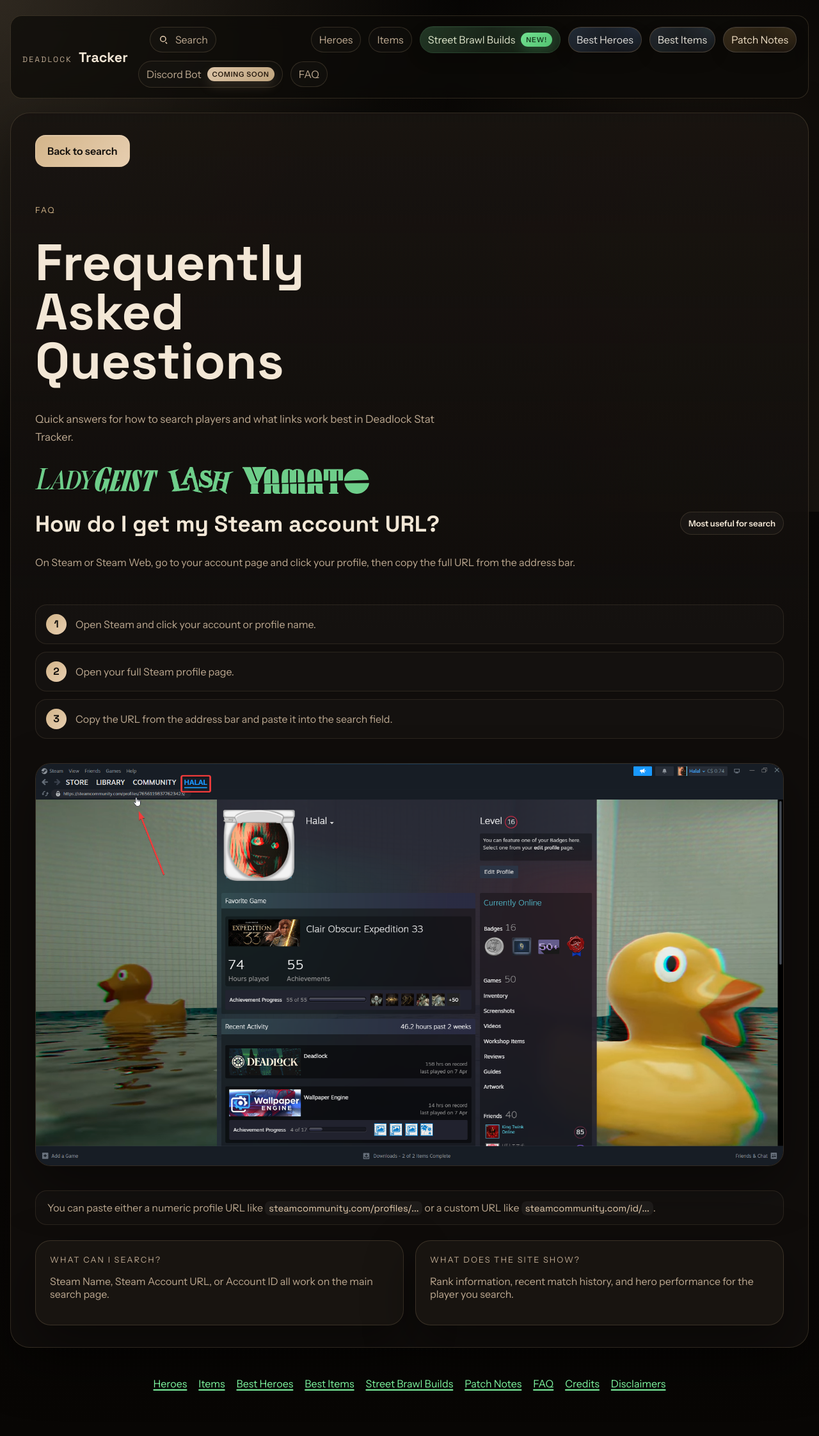
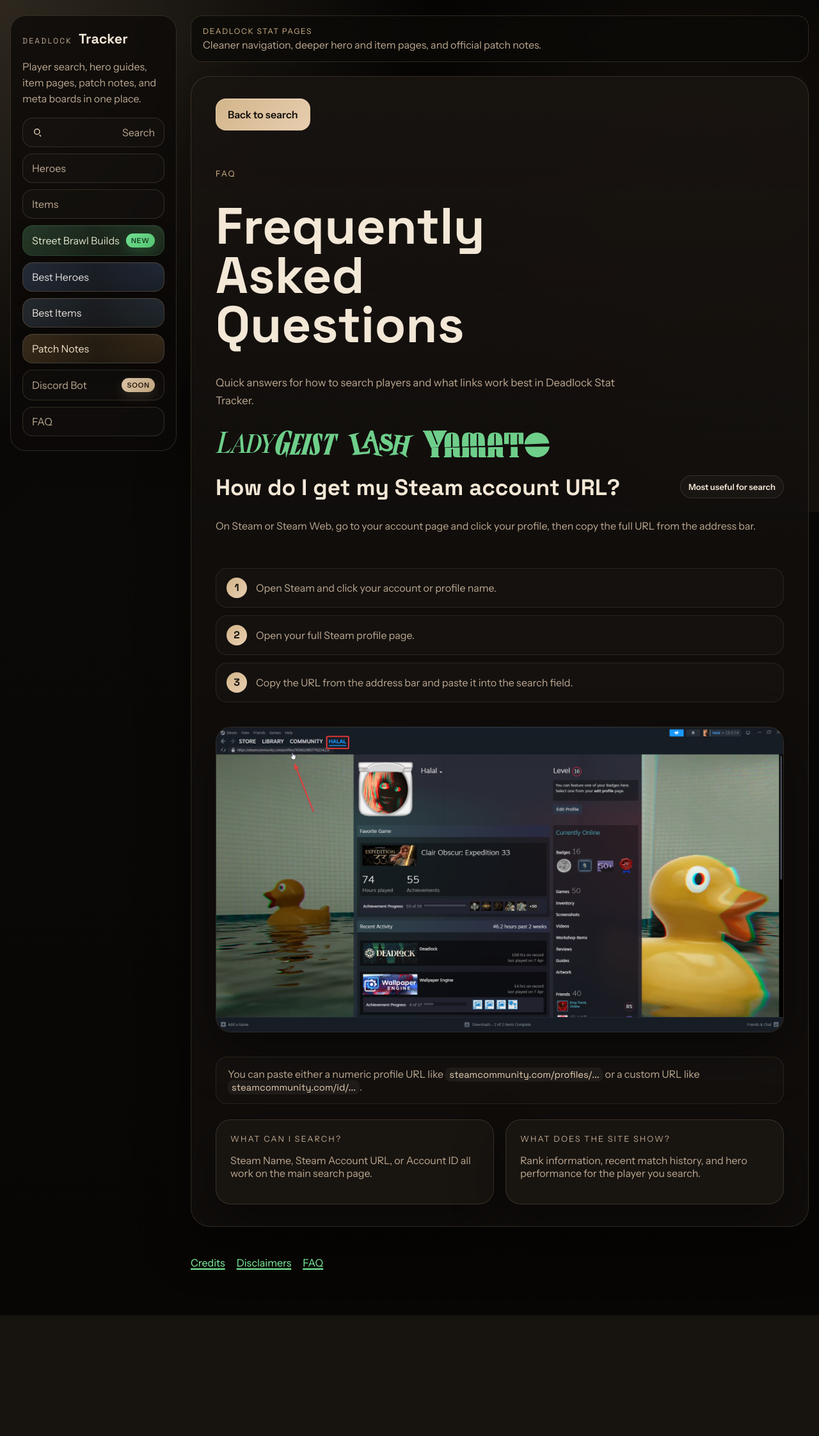
Before and after one commit to vvMaxwell/Deadlock_Tracker, a FastAPI app: page /faq in a window 1280 px wide. Shown: the whole page at 64% size. After the commit the page ends 2056 px from the top, so only its background shows below. Run offline with FastAPI, Linux system fonts and the light colour scheme.

Commit message:
Improve detail page resilience and simplify navigation UI

```diff
--- a/src/deadlock_tracker/web/app.py
+++ b/src/deadlock_tracker/web/app.py
@@ -852,6 +852,8 @@
                 page_title="Item Not Found | Deadlock Stat Tracker",
                 meta_description="That Deadlock item page could not be loaded right now.",
                 meta_robots="noindex,follow",
+                error_subject="item",
+                error_hints=["Try another item", "Try the item directory", "Try again in a moment"],
                 message="That item could not be found.",
             ),
             status_code=404,
@@ -867,9 +869,26 @@
         )
         if request.url.path != _url_path(canonical_url):
             return RedirectResponse(url=canonical_url, status_code=308)
-
-        mode_stats: list[ItemModeStatView] = []
-        for mode_name in ("normal", "street_brawl"):
+    except DeadlockError as error:
+        return _html_response(TEMPLATES.TemplateResponse(
+            request,
+            "error.html",
+            _base_context(
+                request,
+                page_title="Item Not Found | Deadlock Stat Tracker",
+                meta_description="That Deadlock item page could not be loaded right now.",
+                meta_robots="noindex,follow",
+                error_subject="item",
+                error_hints=["Try another item", "Try the item directory", "Try again in a moment"],
+                message=str(error),
+            ),
+            status_code=404,
+        ))
+
+    mode_stats: list[ItemModeStatView] = []
+    data_warning: str | None = None
+    for mode_name in ("normal", "street_brawl"):
+        try:
             stats = await api.get_item_stats(game_mode=mode_name, min_matches=100)
             stat = next((entry for entry in stats if entry.item_id == parsed_item_id), None)
             if stat is None:
@@ -883,19 +902,9 @@
                     timing_text=_friendly_time_seconds(stat.avg_buy_time_s),
                 )
             )
-    except DeadlockError as error:
-        return _html_response(TEMPLATES.TemplateResponse(
-            request,
-            "error.html",
-            _base_context(
-                request,
-                page_title="Item Not Found | Deadlock Stat Tracker",
-                meta_description="That Deadlock item page could not be loaded right now.",
-                meta_robots="noindex,follow",
-                message=str(error),
-            ),
-            status_code=404,
-        ))
+        except DeadlockError as error:
+            if data_warning is None:
+                data_warning = _friendly_meta_error_message(error, topic=f"{item.name} item stats")
 
     return _html_response(TEMPLATES.TemplateResponse(
         request,
@@ -924,6 +933,7 @@
             ],
             item=item,
             item_mode_stats=mode_stats,
+            data_warning=data_warning,
         ),
     ))
 
@@ -1069,6 +1079,8 @@
                 page_title="Hero Not Found | Deadlock Stat Tracker",
                 meta_description="That Deadlock hero page could not be loaded right now.",
                 meta_robots="noindex,follow",
+                error_subject="hero",
+                error_hints=["Try another hero", "Try the hero directory", "Try again in a moment"],
                 message="That hero could not be found.",
             ),
             status_code=404,
@@ -1085,7 +1097,28 @@
         )
         if request.url.path != _url_path(canonical_url):
             return RedirectResponse(url=canonical_url, status_code=308)
-
+    except DeadlockError as error:
+        return _html_response(TEMPLATES.TemplateResponse(
+            request,
+            "error.html",
+            _base_context(
+                request,
+                page_title="Hero Not Found | Deadlock Stat Tracker",
+                meta_description="That Deadlock hero page could not be loaded right now.",
+                meta_robots="noindex,follow",
+                error_subject="hero",
+                error_hints=["Try another hero", "Try the hero directory", "Try again in a moment"],
+                message=str(error),
+            ),
+            status_code=404,
+        ))
+
+    hero_stat = None
+    top_items: list[HeroDetailItemView] = []
+    matchup_preview: list[HeroPeerStatView] = []
+    synergy_preview: list[HeroPeerStatView] = []
+    data_warning: str | None = None
+    try:
         analytics = await api.get_hero_analytics(game_mode="normal", min_matches=500)
         hero_stat = next((entry for entry in analytics if entry.hero_id == hero.hero_id), None)
         item_stats = await api.get_item_stats(hero_id=hero.hero_id, game_mode="normal", min_matches=100)
@@ -1115,33 +1148,10 @@
             for stat, item in ranked_items
             if item is not None
         ]
-        matchup_preview = _build_counter_views(
-            counter_stats,
-            hero_info,
-            request=request,
-            view="favorable",
-            limit=3,
-        )
-        synergy_preview = _build_synergy_views(
-            synergy_stats,
-            hero.hero_id,
-            hero_info,
-            request=request,
-            limit=3,
-        )
+        matchup_preview = _build_counter_views(counter_stats, hero_info, request=request, view="favorable", limit=3)
+        synergy_preview = _build_synergy_views(synergy_stats, hero.hero_id, hero_info, request=request, limit=3)
     except DeadlockError as error:
-        return _html_response(TEMPLATES.TemplateResponse(
-            request,
-            "error.html",
-            _base_context(
-                request,
-                page_title="Hero Not Found | Deadlock Stat Tracker",
-                meta_description="That Deadlock hero page could not be loaded right now.",
-                meta_robots="noindex,follow",
-                message=str(error),
-            ),
-            status_code=404,
-        ))
+        data_warning = _friendly_meta_error_message(error, topic=f"{hero.name} hero details")
 
     return _html_response(TEMPLATES.TemplateResponse(
         request,
@@ -1176,6 +1186,7 @@
             hero_top_items=top_items,
             hero_matchup_preview=matchup_preview,
             hero_synergy_preview=synergy_preview,
+            data_warning=data_warning,
             hero_items_url=str(request.url_for("hero_items", hero_id=str(hero.hero_id), hero_slug=_slugify(hero.name))),
             hero_matchups_url=str(request.url_for("hero_matchups", hero_id=str(hero.hero_id), hero_slug=_slugify(hero.name))),
         ),
@@ -1195,6 +1206,8 @@
                 page_title="Hero Items Not Found | Deadlock Stat Tracker",
                 meta_description="That Deadlock hero item page could not be loaded right now.",
                 meta_robots="noindex,follow",
+                error_subject="hero",
+                error_hints=["Try another hero", "Try the hero directory", "Try again in a moment"],
                 message="That hero could not be found.",
             ),
             status_code=404,
@@ -1211,7 +1224,25 @@
         )
         if request.url.path != _url_path(canonical_url):
             return RedirectResponse(url=canonical_url, status_code=308)
-
+    except DeadlockError as error:
+        return _html_response(TEMPLATES.TemplateResponse(
+            request,
+            "error.html",
+            _base_context(
+                request,
+                page_title="Hero Items Not Found | Deadlock Stat Tracker",
+                meta_description="That Deadlock hero item page could not be loaded right now.",
+                meta_robots="noindex,follow",
+                error_subject="hero",
+                error_hints=["Try another hero", "Try the hero directory", "Try again in a moment"],
+                message=str(error),
+            ),
+            status_code=404,
+        ))
+
+    top_items: list[HeroDetailItemView] = []
+    data_warning: str | None = None
+    try:
         item_stats = await api.get_item_stats(hero_id=hero.hero_id, game_mode="normal", min_matches=80)
         item_info_map = await api.get_all_item_info()
         ranked_items = sorted(
@@ -1238,18 +1269,7 @@
             if item is not None
         ]
     except DeadlockError as error:
-        return _html_response(TEMPLATES.TemplateResponse(
-            request,
-            "error.html",
-            _base_context(
-                request,
-                page_title="Hero Items Not Found | Deadlock Stat Tracker",
-                meta_description="That Deadlock hero item page could not be loaded right now.",
-                meta_robots="noindex,follow",
-                message=str(error),
-            ),
-            status_code=404,
-        ))
+        data_warning = _friendly_meta_error_message(error, topic="hero item trends")
 
     return _html_response(TEMPLATES.TemplateResponse(
         request,
@@ -1282,6 +1302,7 @@
             ],
             hero=hero,
             hero_top_items=top_items,
+            data_warning=data_warning,
             hero_detail_url=str(request.url_for("hero_detail", hero_id=str(hero.hero_id), hero_slug=_slugify(hero.name))),
             hero_matchups_url=str(request.url_for("hero_matchups", hero_id=str(hero.hero_id), hero_slug=_slugify(hero.name))),
         ),
@@ -1301,6 +1322,8 @@
                 page_title="Hero Matchups Not Found | Deadlock Stat Tracker",
                 meta_description="That Deadlock hero matchup page could not be loaded right now.",
                 meta_robots="noindex,follow",
+                error_subject="hero",
+                error_hints=["Try another hero", "Try the hero directory", "Try again in a moment"],
                 message="That hero could not be found.",
             ),
             status_code=404,
@@ -1317,25 +1340,34 @@
         )
         if request.url.path != _url_path(canonical_url):
             return RedirectResponse(url=canonical_url, status_code=308)
-
+    except DeadlockError as error:
+        return _html_response(TEMPLATES.TemplateResponse(
+            request,
+            "error.html",
+            _base_context(
+                request,
+                page_title="Hero Matchups Not Found | Deadlock Stat Tracker",
+                meta_description="That Deadlock hero matchup page could not be loaded right now.",
+                meta_robots="noindex,follow",
+                error_subject="hero",
+                error_hints=["Try another hero", "Try the hero directory", "Try again in a moment"],
+                message=str(error),
+            ),
+            status_code=404,
+        ))
+
+    favorable_matchups: list[HeroPeerStatView] = []
+    difficult_matchups: list[HeroPeerStatView] = []
+    synergy_rows: list[HeroPeerStatView] = []
+    data_warning: str | None = None
+    try:
         counter_stats = await api.get_hero_counter_stats(hero_id=hero.hero_id, game_mode="normal", min_matches=200)
         synergy_stats = await api.get_hero_synergy_stats(hero_id=hero.hero_id, game_mode="normal", min_matches=200)
         favorable_matchups = _build_counter_views(counter_stats, hero_info, request=request, view="favorable", limit=12)
         difficult_matchups = _build_counter_views(counter_stats, hero_info, request=request, view="difficult", limit=12)
         synergy_rows = _build_synergy_views(synergy_stats, hero.hero_id, hero_info, request=request, limit=12)
     except DeadlockError as error:
-        return _html_response(TEMPLATES.TemplateResponse(
-            request,
-            "error.html",
-            _base_context(
-                request,
-                page_title="Hero Matchups Not Found | Deadlock Stat Tracker",
-                meta_description="That Deadlock hero matchup page could not be loaded right now.",
-                meta_robots="noindex,follow",
-                message=str(error),
-            ),
-            status_code=404,
-        ))
+        data_warning = _friendly_meta_error_message(error, topic="hero matchup data")
 
     return _html_response(TEMPLATES.TemplateResponse(
         request,
@@ -1370,6 +1402,7 @@
             favorable_matchups=favorable_matchups,
             difficult_matchups=difficult_matchups,
             synergy_rows=synergy_rows,
+            data_warning=data_warning,
             hero_detail_url=str(request.url_for("hero_detail", hero_id=str(hero.hero_id), hero_slug=_slugify(hero.name))),
             hero_items_url=str(request.url_for("hero_items", hero_id=str(hero.hero_id), hero_slug=_slugify(hero.name))),
         ),
--- a/src/deadlock_tracker/web/static/site.css
+++ b/src/deadlock_tracker/web/static/site.css
@@ -2397,7 +2397,185 @@
         gap: 6px;
     }
 
-    .faq-grid {
+.faq-grid {
         grid-template-columns: 1fr;
     }
 }
+
+/* Layout refresh overrides */
+
+.nav-toggle {
+    position: fixed;
+    opacity: 0;
+    pointer-events: none;
+}
+
+.page-shell {
+    width: min(1440px, calc(100% - 32px));
+}
+
+.site-layout {
+    display: grid;
+    grid-template-columns: 260px minmax(0, 1fr);
+    gap: 22px;
+    align-items: start;
+}
+
+.site-sidebar {
+    position: sticky;
+    top: 24px;
+    display: grid;
+    gap: 18px;
+    padding: 22px 18px;
+    background: rgba(12, 10, 8, 0.78);
+    border: 1px solid var(--line);
+    border-radius: 24px;
+    backdrop-filter: blur(14px);
+}
+
+.site-main {
+    min-width: 0;
+}
+
+.site-header {
+    justify-content: flex-start;
+    gap: 18px;
+}
+
+.site-footer {
+    justify-content: flex-start;
+}
+
+.site-sidebar-brand,
+.site-header-brand {
+    text-decoration: none;
+}
+
+.site-sidebar-copy,
+.site-header-text,
+.site-header-eyebrow {
+    margin: 0;
+}
+
+.site-sidebar-copy {
+    color: var(--muted);
+    line-height: 1.55;
+}
+
+.site-nav {
+    display: grid;
+    gap: 10px;
+    margin-left: 0;
+}
+
+.site-nav a {
+    display: inline-flex;
+    align-items: center;
+    justify-content: space-between;
+    width: 100%;
+    padding: 12px 14px;
+    border-radius: 16px;
+}
+
+.site-nav-search {
+    margin: 0;
+}
+
+.site-nav-search,
+.site-nav-new,
+.site-nav-coming-soon {
+    width: 100%;
+}
+
+.site-header-brand {
+    display: none;
+}
+
+.site-header-copy {
+    display: grid;
+    gap: 4px;
+}
+
+.site-header-eyebrow {
+    color: var(--accent);
+    font-size: 0.75rem;
+    letter-spacing: 0.14em;
+    text-transform: uppercase;
+}
+
+.site-header-text {
+    color: var(--muted);
+}
+
+.nav-toggle-button {
+    display: none;
+    align-items: center;
+    justify-content: center;
+    padding: 10px 14px;
+    border-radius: 14px;
+    border: 1px solid var(--line);
+    background: rgba(255, 255, 255, 0.03);
+    color: var(--text);
+    cursor: pointer;
+    font-weight: 600;
+}
+
+.site-overlay {
+    display: none;
+}
+
+.detail-warning-card {
+    margin-top: 18px;
+    border-color: rgba(255, 197, 107, 0.24);
+    background: rgba(255, 197, 107, 0.07);
+}
+
+@media (max-width: 900px) {
+    .site-layout {
+        grid-template-columns: 1fr;
+    }
+
+    .site-sidebar {
+        position: fixed;
+        top: 0;
+        left: 0;
+        bottom: 0;
+        z-index: 20;
+        width: min(320px, calc(100vw - 32px));
+        border-radius: 0 24px 24px 0;
+        transform: translateX(calc(-100% - 24px));
+        transition: transform 0.22s ease;
+        overflow-y: auto;
+    }
+
+    .nav-toggle:checked ~ .page-shell .site-sidebar {
+        transform: translateX(0);
+    }
+
+    .nav-toggle:checked ~ .site-overlay {
+        display: block;
+        position: fixed;
+        inset: 0;
+        z-index: 15;
+        background: rgba(0, 0, 0, 0.48);
+    }
+
+    .nav-toggle-button {
+        display: inline-flex;
+    }
+
+    .site-header-brand {
+        display: inline-flex;
+    }
+}
+
+@media (max-width: 640px) {
+    .site-header {
+        align-items: flex-start;
+        flex-wrap: wrap;
+    }
+
+    .site-header-copy {
+        width: 100%;
+    }
+}
--- a/src/deadlock_tracker/web/templates/base.html
+++ b/src/deadlock_tracker/web/templates/base.html
@@ -27,12 +27,15 @@
 </head>
 <body>
     <div class="site-backdrop"></div>
+    <input class="nav-toggle" type="checkbox" id="nav-toggle" aria-hidden="true">
     <div class="page-shell">
-        <header class="site-header">
-            <a class="brand-mark" href="/">
+        <div class="site-layout">
+            <aside class="site-sidebar">
+                <a class="brand-mark site-sidebar-brand" href="/">
                     <span class="brand-kicker">Deadlock</span>
                     <strong>Tracker</strong>
                 </a>
+                <p class="site-sidebar-copy">Player search, hero guides, item pages, patch notes, and meta boards in one place.</p>
                 <nav class="site-nav">
                     <a class="site-nav-search" href="/">
                         <span class="site-nav-icon" aria-hidden="true">
@@ -46,33 +49,42 @@
                     <a href="/items">Items</a>
                     <a class="site-nav-new site-nav-spotlight site-nav-spotlight-street-brawl" href="/street-brawl-builds">
                         <span>Street Brawl Builds</span>
-                    <span class="site-nav-badge">NEW!</span>
+                        <span class="site-nav-badge">New</span>
                     </a>
                     <a class="site-nav-spotlight site-nav-spotlight-heroes" href="/best-heroes">Best Heroes</a>
                     <a class="site-nav-spotlight site-nav-spotlight-items" href="/best-items">Best Items</a>
                     <a class="site-nav-spotlight site-nav-spotlight-patches" href="/patch-notes">Patch Notes</a>
                     <a class="site-nav-coming-soon" href="/discord-bot">
                         <span>Discord Bot</span>
-                    <span class="site-nav-badge site-nav-badge-muted">Coming Soon</span>
+                        <span class="site-nav-badge site-nav-badge-muted">Soon</span>
                     </a>
                     <a href="/faq">FAQ</a>
                 </nav>
+            </aside>
+            <div class="site-main">
+                <header class="site-header">
+                    <label class="nav-toggle-button" for="nav-toggle">Menu</label>
+                    <a class="brand-mark site-header-brand" href="/">
+                        <span class="brand-kicker">Deadlock</span>
+                        <strong>Tracker</strong>
+                    </a>
+                    <div class="site-header-copy">
+                        <p class="site-header-eyebrow">Deadlock stat pages</p>
+                        <p class="site-header-text">Cleaner navigation, deeper hero and item pages, and official patch notes.</p>
+                    </div>
                 </header>
                 {% block content %}{% endblock %}
                 <footer class="site-footer">
                     <div class="site-footer-links">
-                <a href="/heroes">Heroes</a>
-                <a href="/items">Items</a>
-                <a href="/best-heroes">Best Heroes</a>
-                <a href="/best-items">Best Items</a>
-                <a href="/street-brawl-builds">Street Brawl Builds</a>
-                <a href="/patch-notes">Patch Notes</a>
-                <a href="/faq">FAQ</a>
                         <a href="/credits">Credits</a>
                         <a href="/disclaimers">Disclaimers</a>
+                        <a href="/faq">FAQ</a>
                     </div>
                 </footer>
             </div>
+        </div>
+    </div>
+    <label class="site-overlay" for="nav-toggle" aria-hidden="true"></label>
     {% block scripts %}{% endblock %}
 </body>
 </html>
--- a/src/deadlock_tracker/web/templates/hero_items.html
+++ b/src/deadlock_tracker/web/templates/hero_items.html
@@ -22,6 +22,12 @@
             {% endif %}
         </div>
     </section>
+
+    {% if data_warning %}
+    <article class="platform-card faq-card detail-warning-card">
+        <p>{{ data_warning }}</p>
+    </article>
+    {% endif %}
 
     <section class="results-section">
         <div class="section-heading">
--- a/src/deadlock_tracker/web/templates/item_detail.html
+++ b/src/deadlock_tracker/web/templates/item_detail.html
@@ -25,6 +25,12 @@
         </div>
     </section>
 
+    {% if data_warning %}
+    <article class="platform-card faq-card detail-warning-card">
+        <p>{{ data_warning }}</p>
+    </article>
+    {% endif %}
+
     <section class="faq-grid">
         {% for stat in item_mode_stats %}
         <article class="platform-card faq-card">
```
Also changed, not shown: src/deadlock_tracker/web/templates/error.html (+4 -4 lines), src/deadlock_tracker/web/templates/hero_detail.html (+8 -2 lines), src/deadlock_tracker/web/templates/hero_matchups.html (+8 -2 lines), tests/test_web_launch_smoke.py (+64 -0 lines). Lines whose indentation alone changed are shown as unchanged.
